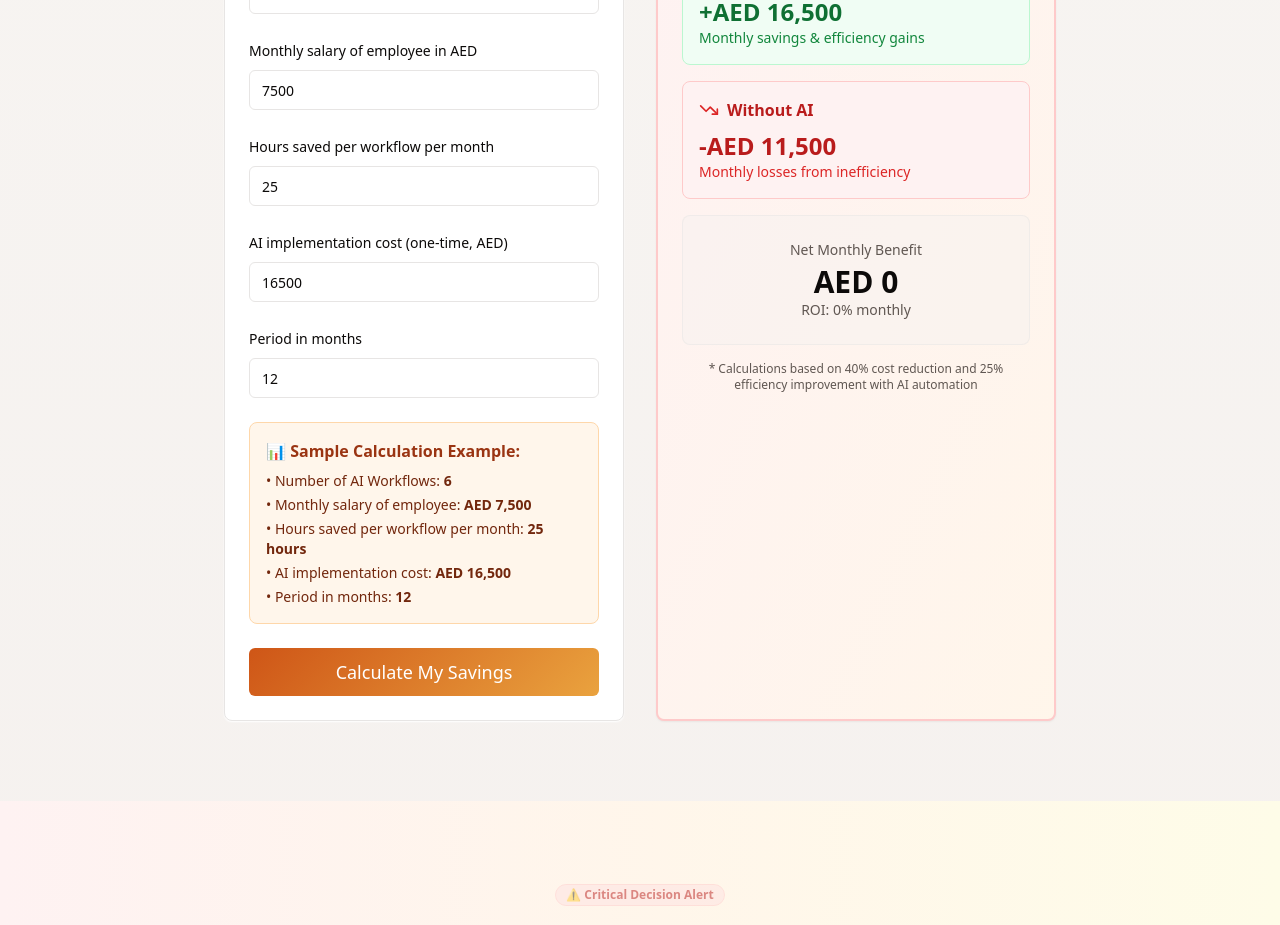
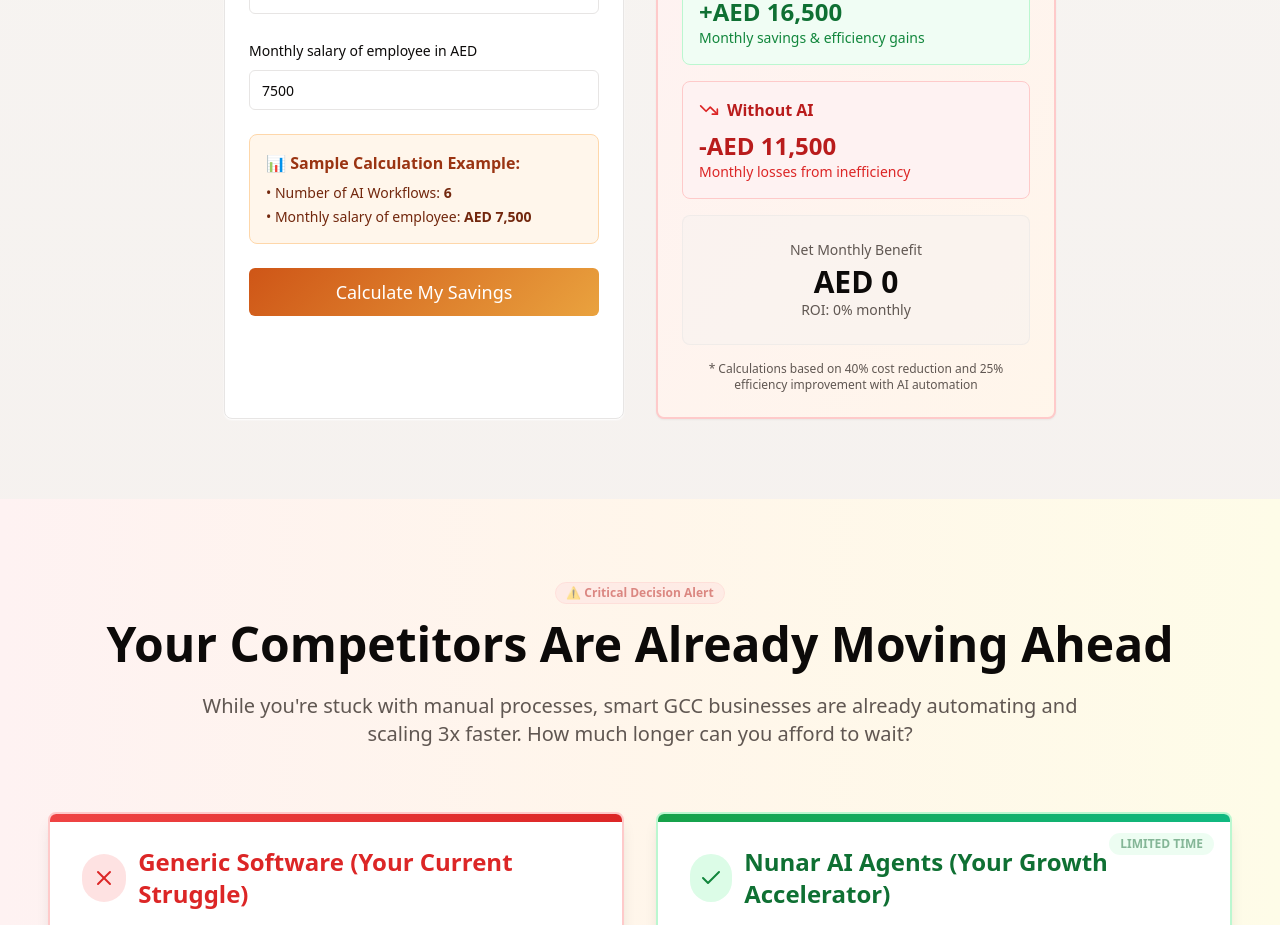
Before and after one commit to santhsohha/gcc-ai-assist, a React (Vite) app: page / in a window 1280 px wide. Shown: the part 4960-5885 px from the top of the page. Built offline with nearby package versions, Linux system fonts and the light colour scheme.

Commit message:
Fix ROI calculator inputs
Remove unnecessary inputs from the ROI calculator, keeping only "Number of AI Workflows" and "Monthly salary of employee in AED".

```diff
--- a/src/components/RevenueCalculator.tsx
+++ b/src/components/RevenueCalculator.tsx
@@ -8,9 +8,12 @@ import { Calculator, TrendingUp, TrendingDown, AlertCircle, DollarSign } from "l
 const RevenueCalculator = () => {
   const [workflows, setWorkflows] = useState<number>(6);
   const [monthlySalary, setMonthlySalary] = useState<number>(7500);
-  const [hoursSaved, setHoursSaved] = useState<number>(25);
-  const [aiImplementationCost, setAiImplementationCost] = useState<number>(16500);
-  const [periodMonths, setPeriodMonths] = useState<number>(12);
+
+  // Fixed constants
+  const hoursSaved = 25; // Hours saved per workflow per month
+  const aiImplementationCost = 16500; // AI implementation cost (one-time, AED)
+  const periodMonths = 12; // Period in months
+
   const [showResults, setShowResults] = useState(false);
 
   const calculateROI = () => {
@@ -90,29 +93,11 @@ const RevenueCalculator = () => {
                 <Input id="salary" type="number" value={monthlySalary} onChange={e => setMonthlySalary(Number(e.target.value))} placeholder="e.g., 7500" className="text-lg" />
               </div>
 
-              <div className="space-y-2">
-                <Label htmlFor="hours">Hours saved per workflow per month</Label>
-                <Input id="hours" type="number" value={hoursSaved} onChange={e => setHoursSaved(Number(e.target.value))} placeholder="e.g., 25" className="text-lg" />
-              </div>
-
-              <div className="space-y-2">
-                <Label htmlFor="cost">AI implementation cost (one-time, AED)</Label>
-                <Input id="cost" type="number" value={aiImplementationCost} onChange={e => setAiImplementationCost(Number(e.target.value))} placeholder="e.g., 16500" className="text-lg" />
-              </div>
-
-              <div className="space-y-2">
-                <Label htmlFor="period">Period in months</Label>
-                <Input id="period" type="number" value={periodMonths} onChange={e => setPeriodMonths(Number(e.target.value))} placeholder="e.g., 12" className="text-lg" />
-              </div>
-
               <div className="bg-orange-50 p-4 rounded-lg border border-orange-200 mb-6">
                 <h4 className="font-semibold text-orange-800 mb-2">📊 Sample Calculation Example:</h4>
                 <div className="text-sm text-orange-700 space-y-1">
                   <p>• Number of AI Workflows: <span className="font-semibold">6</span></p>
                   <p>• Monthly salary of employee: <span className="font-semibold">AED 7,500</span></p>
-                  <p>• Hours saved per workflow per month: <span className="font-semibold">25 hours</span></p>
-                  <p>• AI implementation cost: <span className="font-semibold">AED 16,500</span></p>
-                  <p>• Period in months: <span className="font-semibold">12</span></p>
                 </div>
               </div>
 
```
